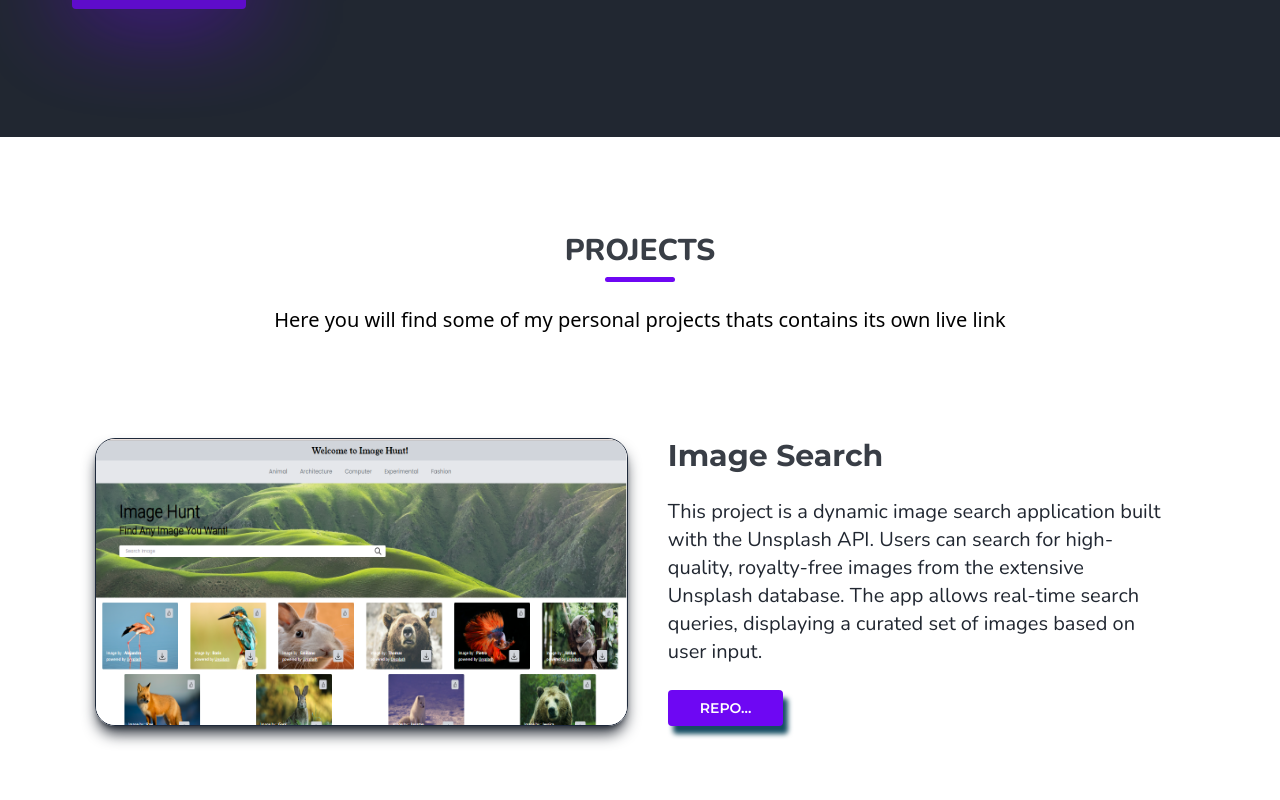
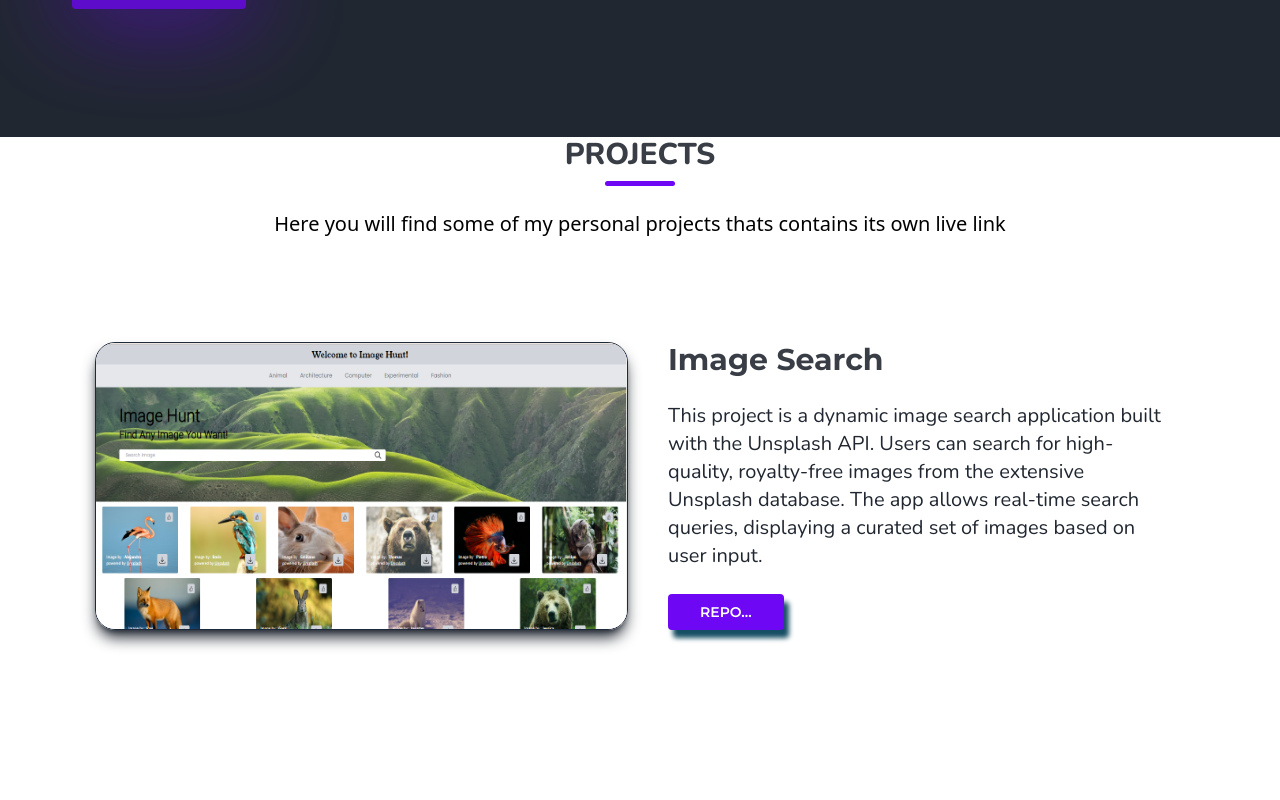
Before and after one commit to sumitshukla2000/personal-portfolio, a React (Vite) app: page / in a window 1280 px wide. Shown: the part 1720-2520 px from the top of the page. Built offline with nearby package versions, Linux system fonts and the light colour scheme; a web font is replaced by a local one.

Commit message:
Manage scrolling

```diff
--- a/src/components/Projects.jsx
+++ b/src/components/Projects.jsx
@@ -6,8 +6,8 @@ import 'primeicons/primeicons.css';
 const Projects = () => {
     return (
         <>
-            <div className='w-full py-12 blockk'>
-                <div className=" w-[80%] mx-auto pt-12">
+            <div className='w-full blockk'>
+                <div className=" w-[80%] mx-auto">
                     <h1 className="text-3xl uppercase font-body font-extrabold text-center text-secDark">Projects</h1>
                     <div className="bg-blue h-[5px] w-[70px] mx-auto mt-2 rounded-xl"></div>
                 </div>
@@ -19,7 +19,7 @@ const Projects = () => {
             <div className='w-full py-4 px-2'>
             {
                 project.map(project => (
-                    <div key={project.id} className='blockk md:flex-nowrap sm:h-[100vh] md:h-[100vh] lg:h-[70vh] text-wrap my-4 w-[90%] px-6 mx-auto flex flex-wrap md:justify-between md:gap-6 sm:items-center md:items-start sm:mb-24 mb-12'>
+                    <div key={project.id} className='md:flex-nowrap sm:h-[100vh] md:h-[100vh] lg:h-[70vh] text-wrap my-4 w-[90%] px-6 mx-auto flex flex-wrap md:justify-between md:gap-6 sm:items-center md:items-start sm:mb-24 mb-12'>
 
                         <section className='section relative md:rounded-[20px] md:w-[50%] sm:w-full sm:h-[20rem] md:h-[18rem] mx-auto md:mt-12 overflow-hidden rounded-md shadow-lg shadow-dark border border-slate-800 cursor-pointer '>
                         <img src={project.url} alt={project.title} className=' image z-[-1] hover:scale-[1.9] h-full w-full  mx-auto' />
--- a/src/index.css
+++ b/src/index.css
@@ -25,7 +25,7 @@ html{
 .blockk{
     animation:appear;
     animation-timeline:view();
-    animation-range:entry 0% cover 40%;
+    animation-range:entry 0% cover 20%;
 }
 
 .image{
```
